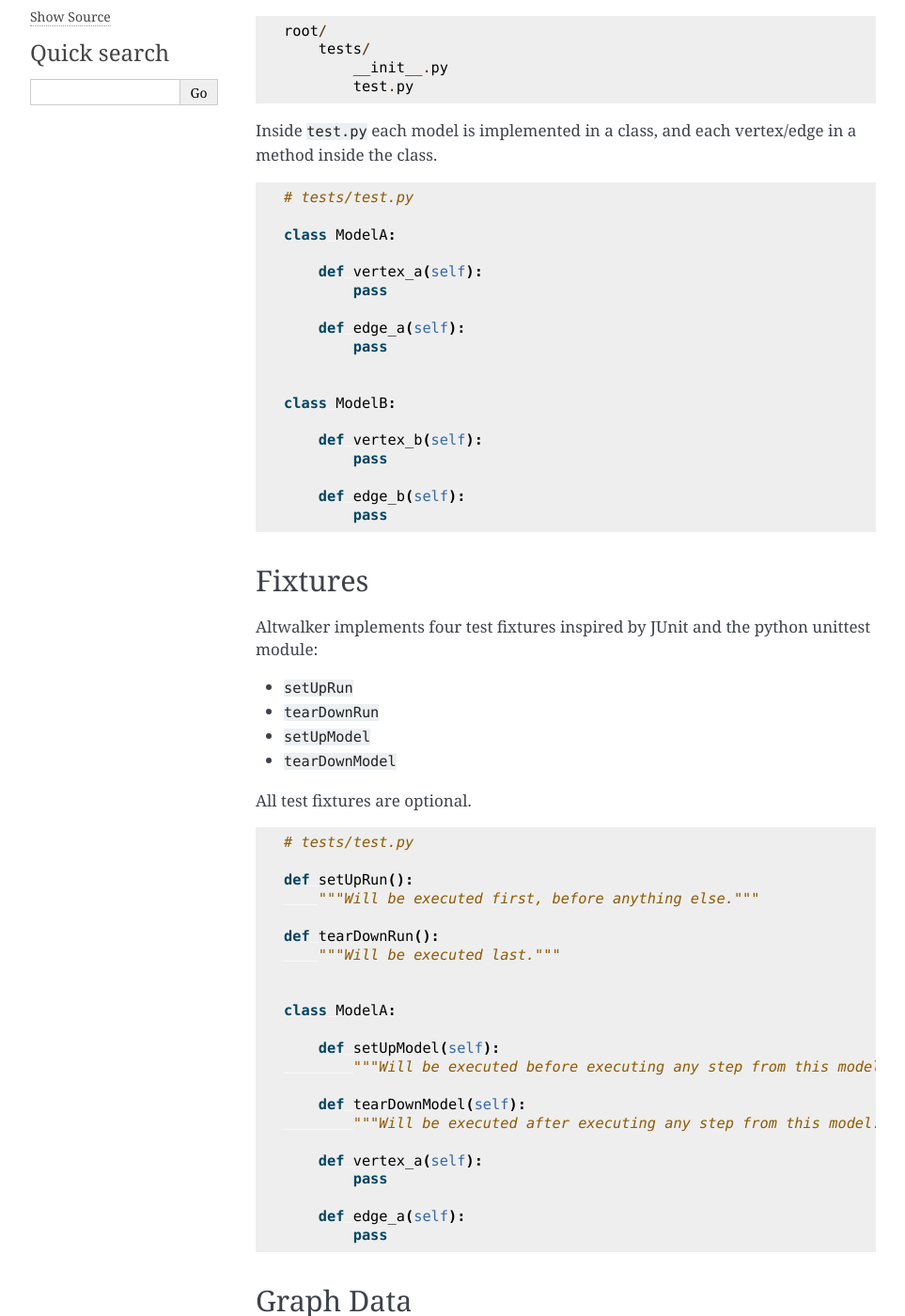
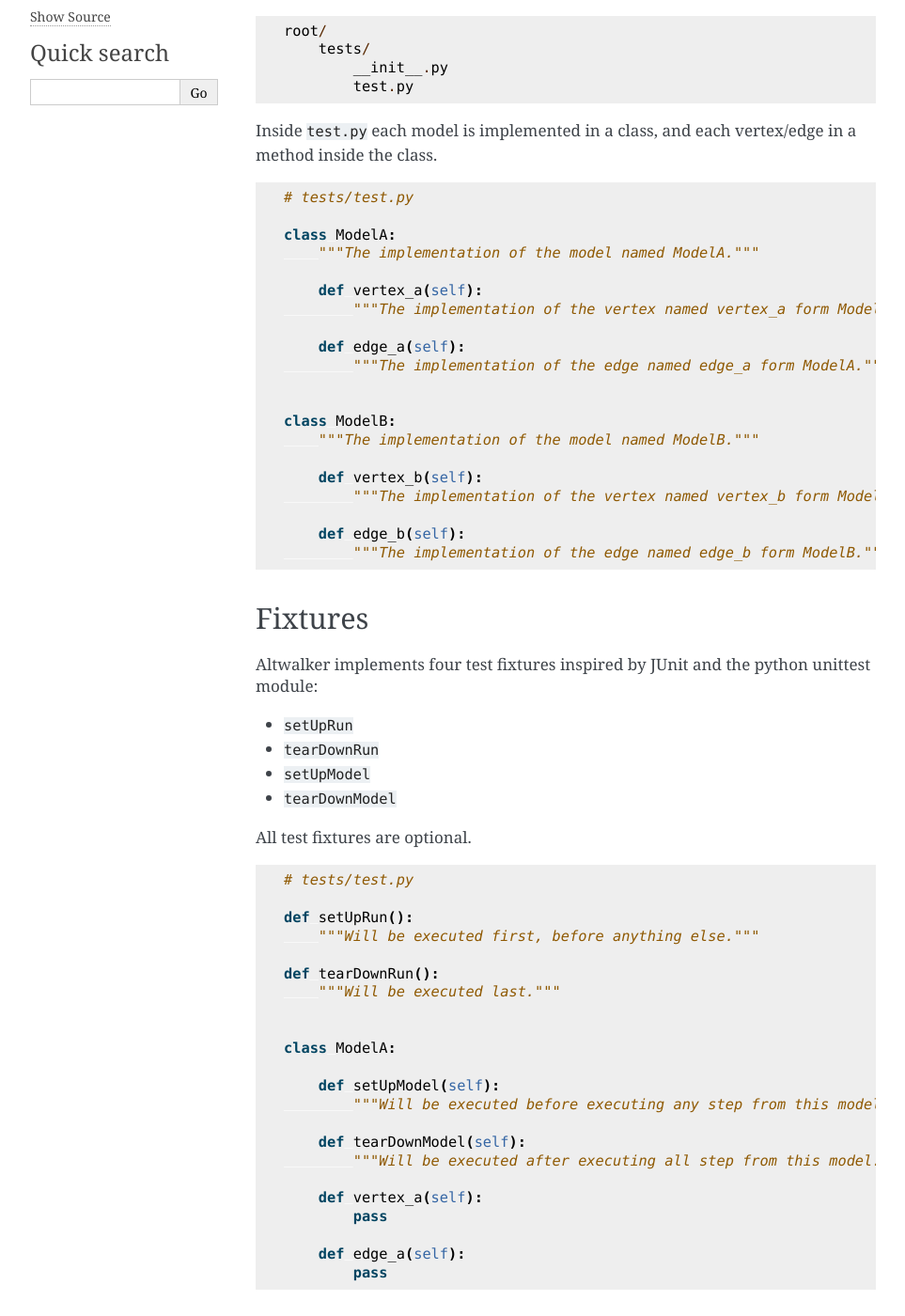
Before and after one commit to altwalker/altwalker, a Sphinx documentation site: the page built from docs/tests-structure.md, in a window 1280 px wide and 1400 px high, scrolled down 227 px. Shown: the whole window at 94% size, without its empty margins (148-1111 px from the left). Built offline with Sphinx 7.4.7, drawn with Linux system fonts in a browser that asks for light colours; pages that are not in the unit, such as notebooks, are missing from menus.

Commit message:
Add tests structure documentation

````diff
--- a/docs/tests-structure.md
+++ b/docs/tests-structure.md
@@ -1,4 +1,5 @@
 # Tests Structure
+
 
 ## Structure
 
@@ -19,22 +20,23 @@ vertex/edge in a method inside the class.
 # tests/test.py
 
 class ModelA:
+    """The implementation of the model named ModelA."""
 
     def vertex_a(self):
-        pass
+        """The implementation of the vertex named vertex_a form ModelA."""
 
     def edge_a(self):
-        pass
+        """The implementation of the edge named edge_a form ModelA."""
 
 
 class ModelB:
+    """The implementation of the model named ModelB."""
 
     def vertex_b(self):
-        pass
+        """The implementation of the vertex named vertex_b form ModelB."""
 
     def edge_b(self):
-        pass
-
+        """The implementation of the edge named edge_b form ModelB."""
 ```
 
 
@@ -49,7 +51,6 @@ module:
 * `tearDownModel`
 
 All test fixtures are optional.
-
 
 ```python
 # tests/test.py
@@ -67,7 +68,7 @@ class ModelA:
         """Will be executed before executing any step from this model."""
 
     def tearDownModel(self):
-        """Will be executed after executing any step from this model."""
+        """Will be executed after executing all step from this model."""
 
     def vertex_a(self):
         pass
````
